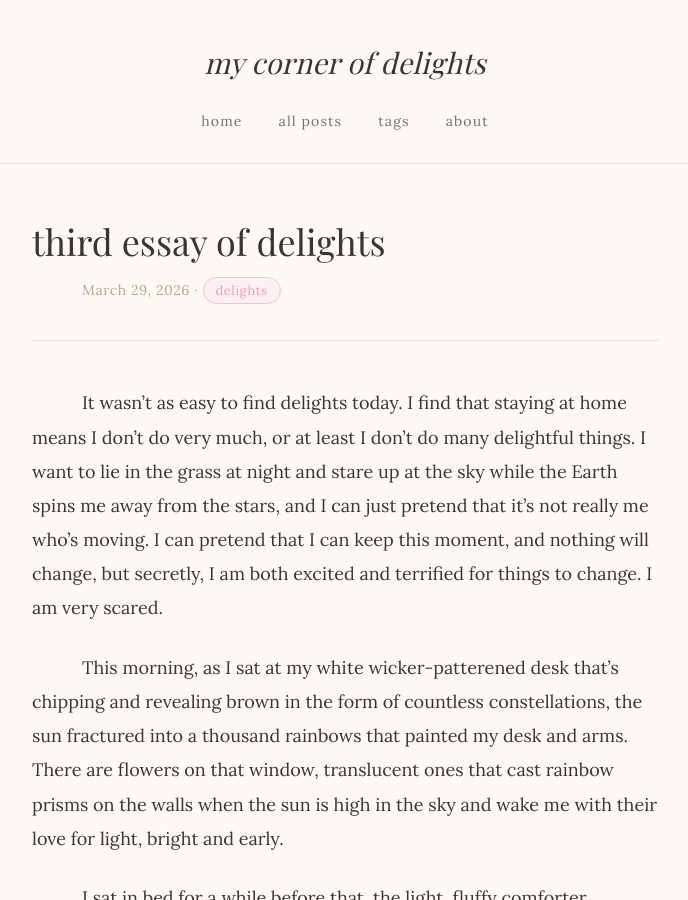
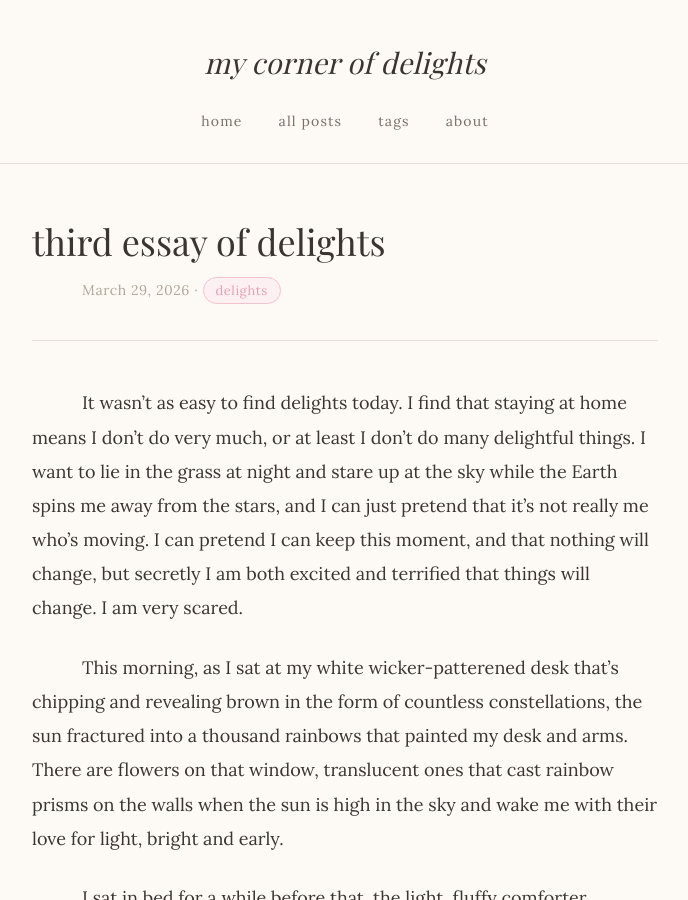
Before and after one commit to rebeccakoleth/rebeccakoleth.github.io, a Jekyll site: the page built from _posts/2026-03-29-third-essay-of-delights.md, in a window 1280 px wide and 900 px high. Shown: the whole window, without its empty margins (295-983 px from the left). Built offline with Jekyll 4.4.1, drawn with Linux system fonts in a browser that asks for light colours; some web fonts are replaced.

Commit message:
Update 2026-03-29-third-essay-of-delights.md

```diff
--- a/_posts/2026-03-29-third-essay-of-delights.md
+++ b/_posts/2026-03-29-third-essay-of-delights.md
@@ -10,7 +10,7 @@ tags: [delights]
 </style>
 
 <p>
-It wasn’t as easy to find delights today. I find that staying at home means I don’t do very much, or at least I don’t do many delightful things. I want to lie in the grass at night and stare up at the sky while the Earth spins me away from the stars, and I can just pretend that it’s not really me who’s moving. I can pretend that I can keep this moment, and nothing will change, but secretly, I am both excited and terrified for things to change. I am very scared.
+It wasn’t as easy to find delights today. I find that staying at home means I don’t do very much, or at least I don’t do many delightful things. I want to lie in the grass at night and stare up at the sky while the Earth spins me away from the stars, and I can just pretend that it’s not really me who’s moving. I can pretend I can keep this moment, and that nothing will change, but secretly I am both excited and terrified that things will change. I am very scared.
 </p>
 <p>
 This morning, as I sat at my white wicker-patterened desk that’s chipping and revealing brown in the form of countless constellations, the sun fractured into a thousand rainbows that painted my desk and arms. There are flowers on that window, translucent ones that cast rainbow prisms on the walls when the sun is high in the sky and wake me with their love for light, bright and early.
```
